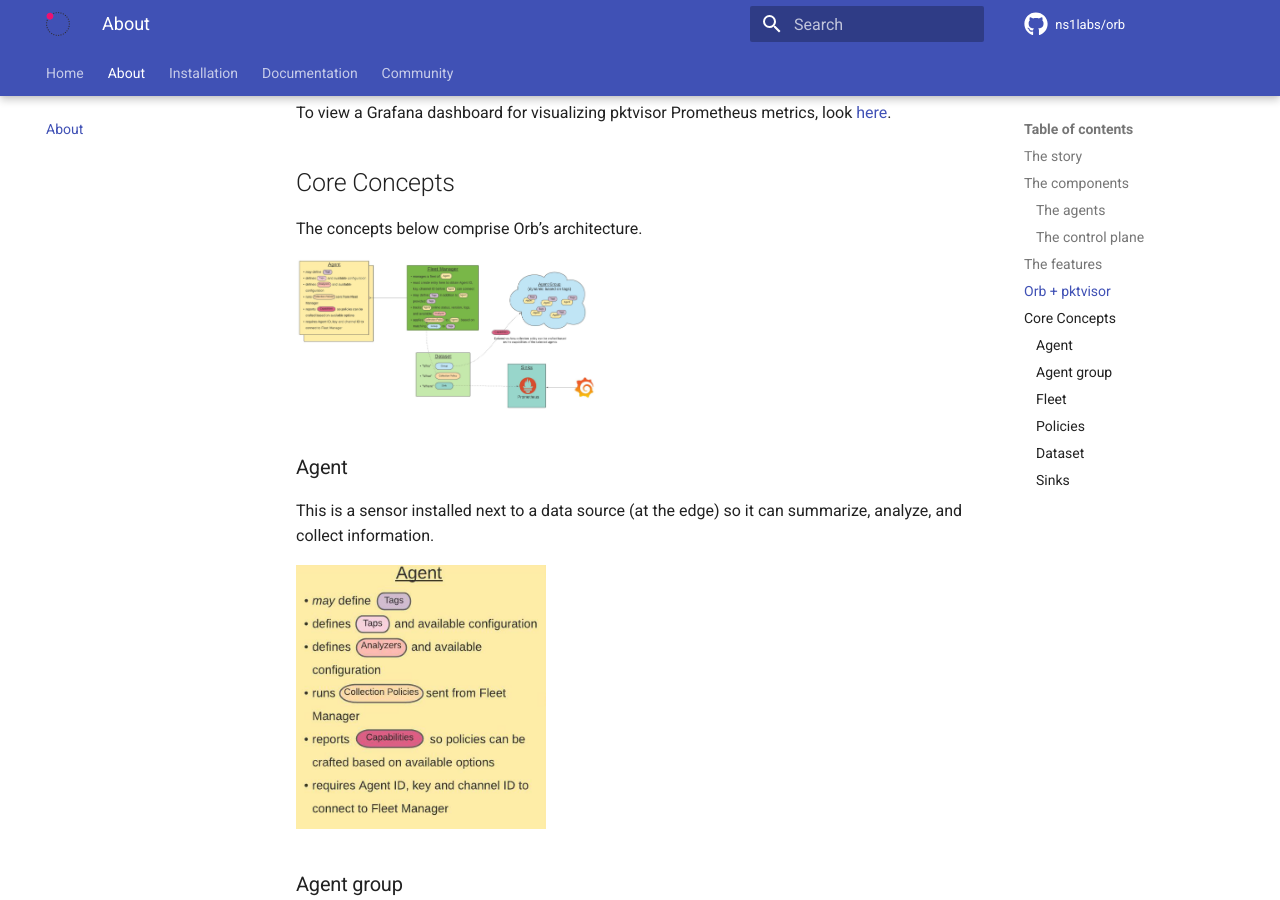
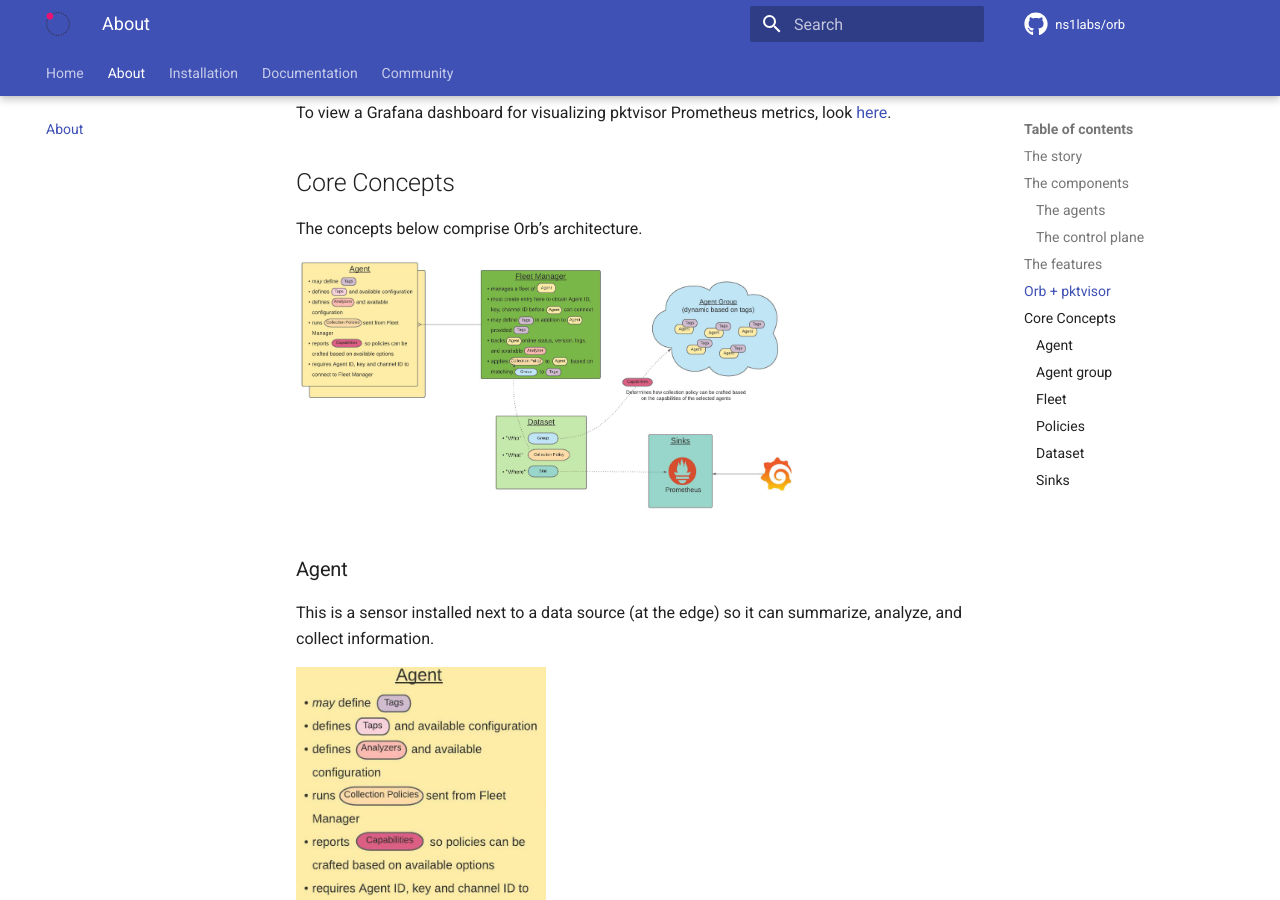
Before and after one commit to orb-community/orb-website, an MkDocs documentation site: the page built from docs/about.md, in a window 1280 px wide and 900 px high, scrolled down 2073 px. Built offline with MkDocs 1.6.1 and Material for MkDocs 9.7.7, drawn with Linux system fonts in a browser that asks for light colours; comment, search, counter and statistics services are not loaded.

Commit message:
image resize

```diff
--- a/docs/about.md
+++ b/docs/about.md
@@ -47,7 +47,7 @@ To view a Grafana dashboard for visualizing pktvisor Prometheus metrics, look [h
 
 The concepts below comprise Orb’s architecture.
 
-![](./img/concepts.png){ width="300" }
+![](./img/concepts.png){ width="500" }
 
 ### Agent
 This is a sensor installed next to a data source (at the edge) so it can summarize, analyze, and collect information.
```
